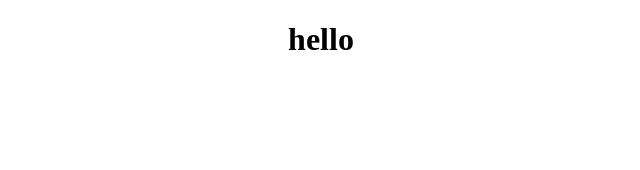
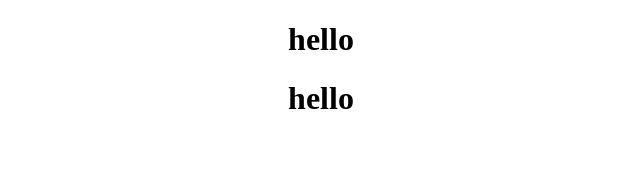
Before and after one commit to DeniiseB/travel-forum, a React (Create React App) app in the folder frontend/: page / in a window 1280 px wide. Shown: the top 170 px of the page, without its empty margins (319-959 px from the left). Built offline with nearby package versions, Linux system fonts and the light colour scheme.

Commit message:
Created Inside Category page

```diff
--- a/frontend/src/App.js
+++ b/frontend/src/App.js
@@ -1,10 +1,12 @@
 
 import './App.css';
+import InsideCategory from './pages/InsideCategory';
 
 function App() {
   return (
     <div className="App">
       <h1>hello</h1>
+      <InsideCategory/>
     </div>
   );
 }
--- a/frontend/src/pages/InsideCategory.jsx
+++ b/frontend/src/pages/InsideCategory.jsx
@@ -0,0 +1,9 @@
+function InsideCategory() {
+  return (
+    <div className="App">
+      <h1>hello</h1>
+    </div>
+  );
+}
+
+export default InsideCategory;
```
